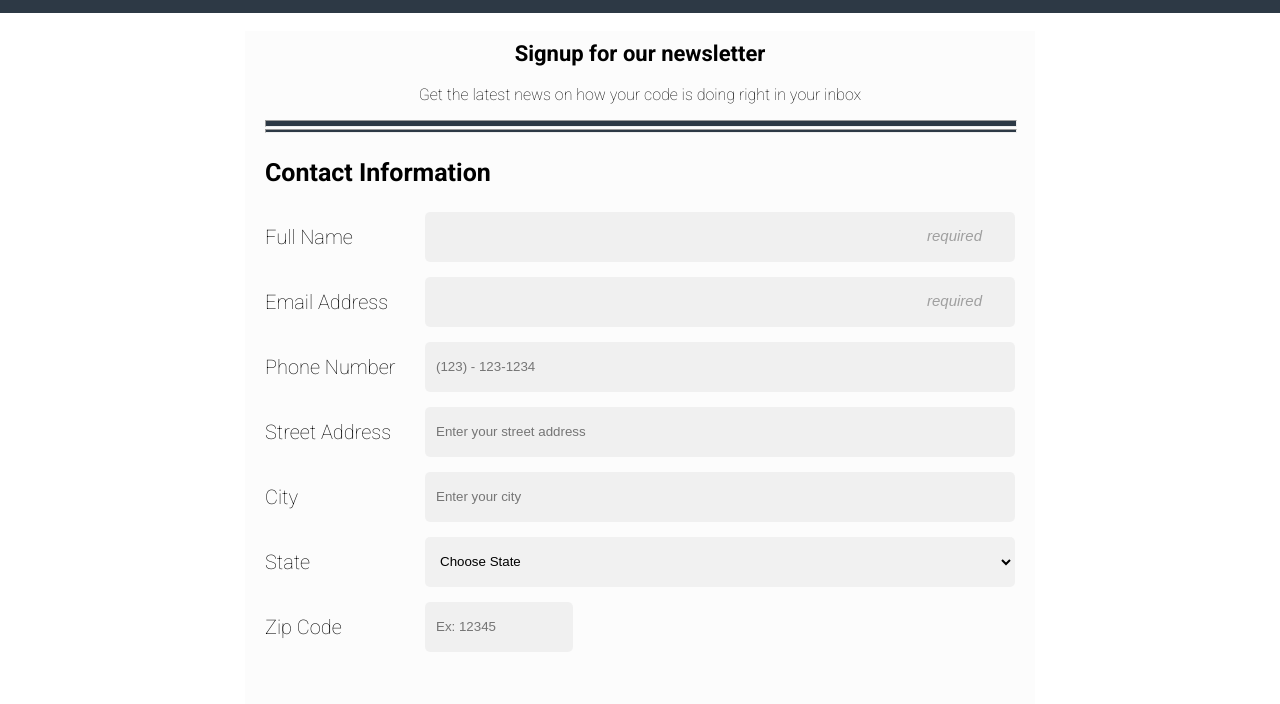
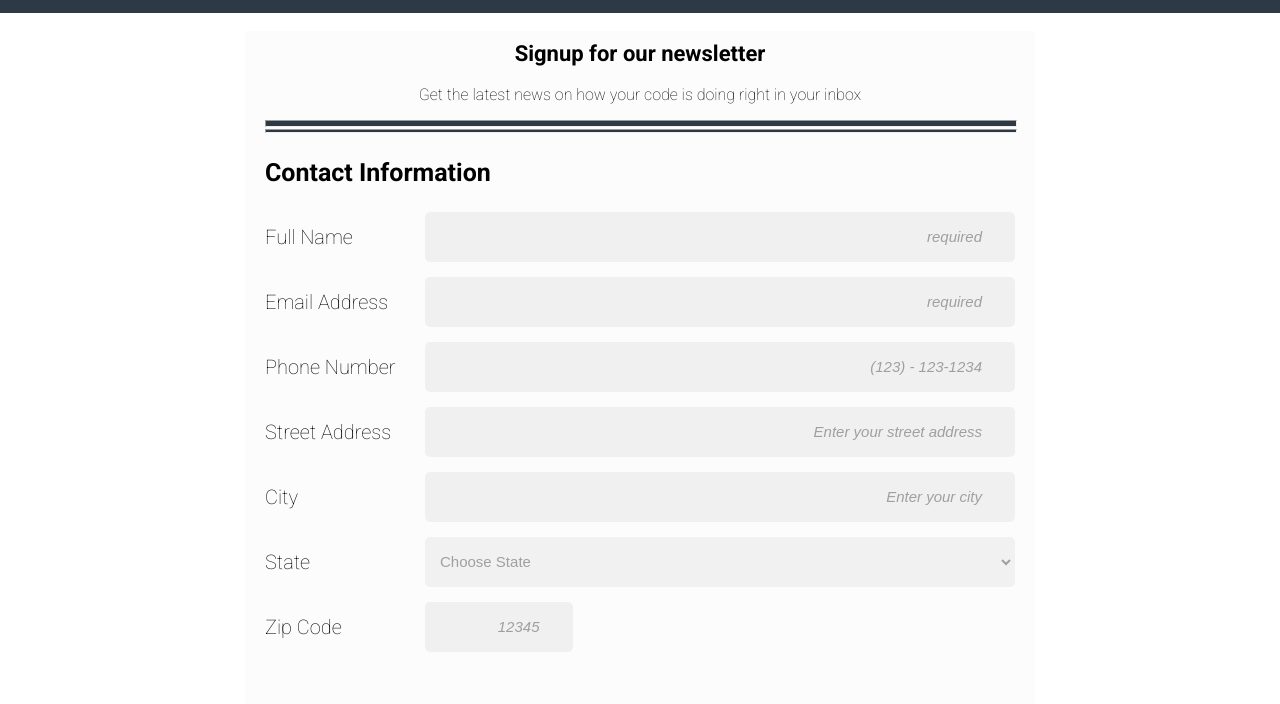
Before and after one commit to schmay33/Online-Registration-Form-TD3, a plain HTML site: page index.html in a window 1280 px wide. Shown: the part 92-796 px from the top of the page. Drawn offline with Linux system fonts and the light colour scheme.

Commit message:
Update input text

```diff
--- a/css/styles.css
+++ b/css/styles.css
@@ -87,6 +87,9 @@ select {
     border: 1px solid rgba(45, 57, 69, 0);
     border-radius: 5px;
     outline: rgba(45, 57, 69, 0);
+    color: rgba(0, 0, 0, 0.336);
+    font-weight: 100;
+    font-size: .75rem;
 }
 input[type="checkbox"],
 input[type="radio"] {
@@ -130,7 +133,7 @@ textarea:active {
     outline: 1px solid rgb(45, 57, 69) !important;
     transition: all 300ms ease-in-out;
 }
-input.required::placeholder {
+::placeholder {
     text-align: right;
     padding-right: 2em;
     color: rgba(0, 0, 0, 0.336);
--- a/index.html
+++ b/index.html
@@ -74,7 +74,7 @@
 					<div class="container">
 						<label class="item1" id="zip_label" for="zip">Zip Code</label>
 						<span class="item2" id="zip_span">
-							<input type="text" name="zip" id="zip" pattern="^[0-9]{1,5}$" placeholder="Ex: 12345" />
+							<input type="text" name="zip" id="zip" pattern="^[0-9]{1,5}$" placeholder="12345" />
 						</span>
 					</div>
 				</fieldset>
```
